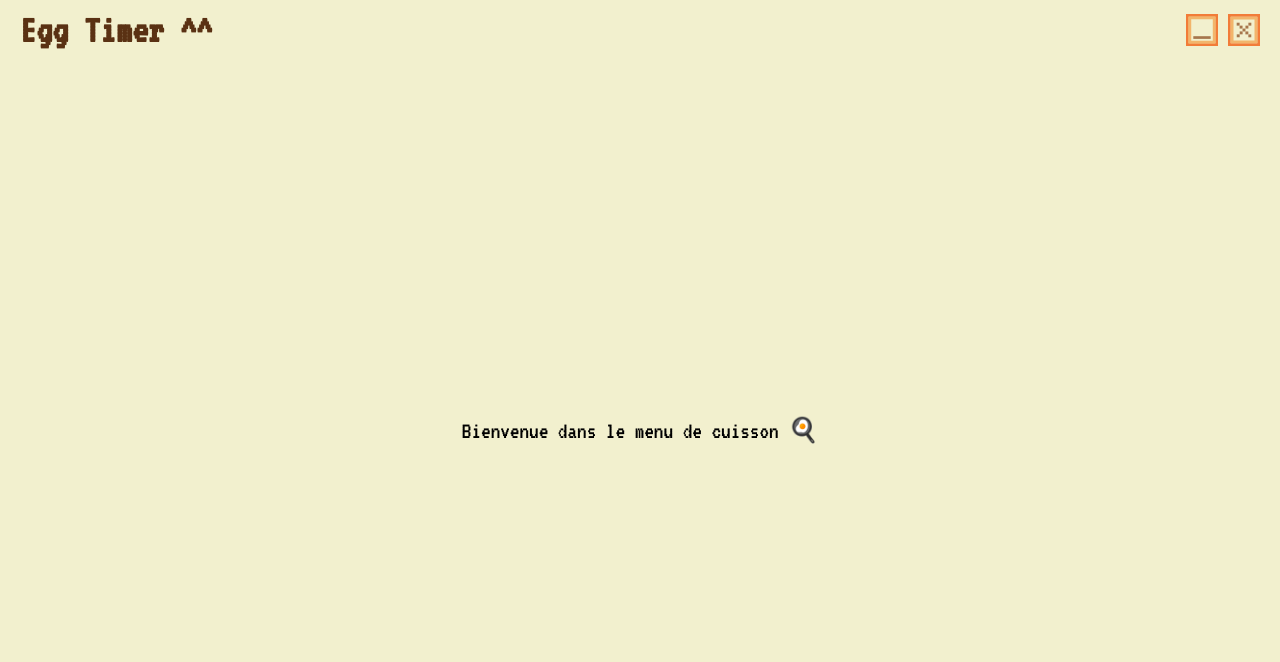
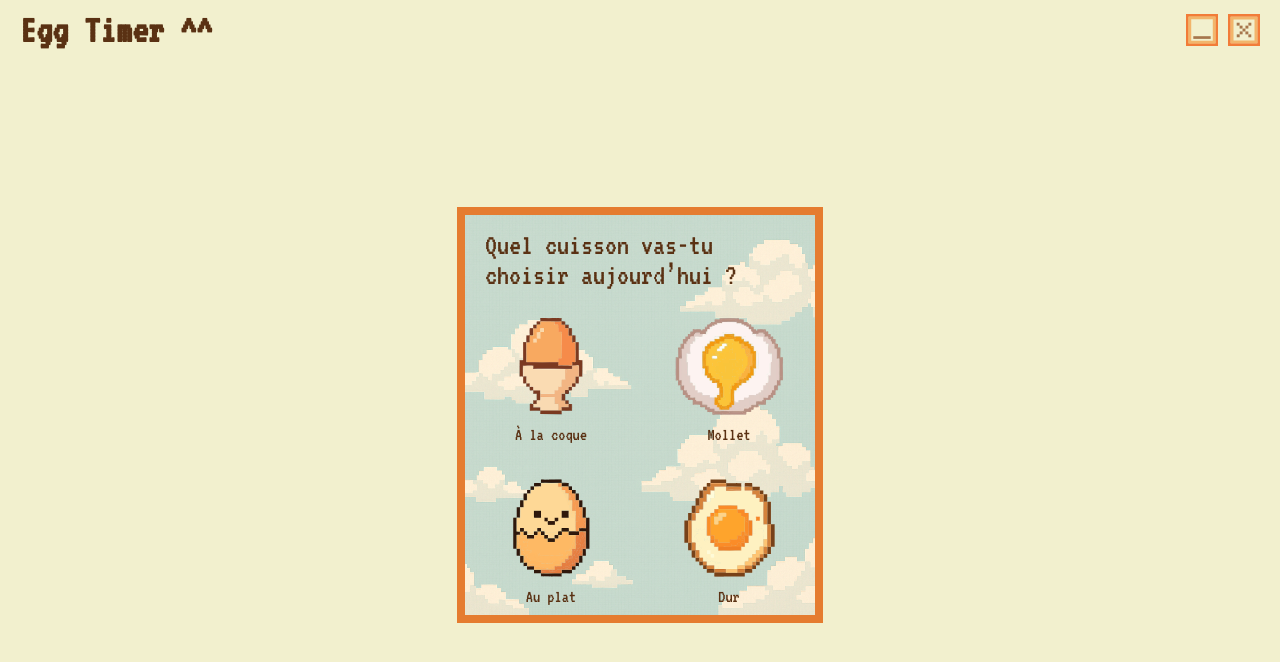
Before and after one commit to jonahpark69/Eggtimer, a website: page src/index.html in a window 1280 px wide. Both pictures are taken after a click on the picture 640 px from the left and 589 px from the top of the page. Drawn offline with Linux system fonts and the light colour scheme.

Commit message:
✨ Finalisation page sélection de cuisson avec animations et effets sonores

```diff
--- a/src/index.html
+++ b/src/index.html
@@ -27,9 +27,33 @@
   </section>
 
 <section id="page-menu" class="page hidden">
-  <p style="font-size: 24px;">Bienvenue dans le menu de cuisson 🍳</p>
+  <div class="menu-wrapper">
+    <img src="../assets/img/img-background-egg-timer.png" alt="Fond" class="menu-background">
+
+    <div class="menu-content">
+      <p class="menu-title">Quel cuisson vas-tu choisir aujourd’hui ?</p>
+
+      <div class="egg-grid">
+        <div class="egg-option rotate-left" id="cuisson-coque">
+          <img src="../assets/svg/Oeuf-a-la-coque.svg" alt="À la coque">
+          <p>À la coque</p>
+        </div>
+        <div class="egg-option rotate-right" id="cuisson-mollet">
+          <img src="../assets/svg/Mollet.svg" alt="Mollet">
+          <p>Mollet</p>
+        </div>
+        <div class="egg-option rotate-left" id="cuisson-plat">
+          <img src="../assets/svg/Dur.svg" alt="Au plat">
+          <p>Au plat</p>
+        </div>
+        <div class="egg-option rotate-right" id="cuisson-dur">
+          <img src="../assets/svg/Au-plat.svg" alt="Dur">
+          <p>Dur</p>
+        </div>
+      </div>
+    </div>
+  </div>
 </section>
-
 
 
 
--- a/src/renderer.js
+++ b/src/renderer.js
@@ -1,3 +1,9 @@
+const eggClickSound = new Audio('../assets/sounds/mixkit-typewriter-soft-click-1125.wav');
+const soundStart = new Audio('../assets/sounds/click-start.wav');
+const soundClose = new Audio('../assets/sounds/click-close.wav');
+const soundMinimize = new Audio('../assets/sounds/click-minimize.wav');
+
+
 window.addEventListener('DOMContentLoaded', () => {
   const btnStart = document.getElementById('btn-start');
   const pageStart = document.getElementById('page-start');
@@ -11,23 +17,47 @@ window.addEventListener('DOMContentLoaded', () => {
   if (btnStart && pageStart && pageMenu) {
     console.log('✅ Tout est prêt. Activation du bouton Start.');
     btnStart.addEventListener('click', () => {
-      pageStart.classList.remove('visible');
-      pageStart.classList.add('hidden');
-      pageMenu.classList.remove('hidden');
-      pageMenu.classList.add('visible');
-    });
+  soundStart.currentTime = 0;
+  soundStart.play();
+
+  pageStart.classList.remove('visible');
+  pageStart.classList.add('hidden');
+  pageMenu.classList.remove('hidden');
+  pageMenu.classList.add('visible');
+});
+
   } else {
     console.warn('⛔ Élément(s) manquant(s) pour le bouton Start');
   }
+
+  // 🥚 Gérer le clic sur chaque option de cuisson
+  const cuissonOptions = document.querySelectorAll('.egg-option');
+
+  cuissonOptions.forEach(option => {
+  option.addEventListener('click', () => {
+    eggClickSound.currentTime = 0; // remet au début
+    eggClickSound.play();
+
+    const type = option.id.replace('cuisson-', '');
+    alert(`Tu as choisi un œuf ${type} !`);
+    // Ici on pourra charger la page timer plus tard
+  });
+});
+
+});
+
+// 🔘 Boutons de fenêtre
+document.getElementById('btn-close')?.addEventListener('click', () => {
+  soundClose.currentTime = 0;
+  soundClose.play();
+
+  window.electronAPI.closeWindow();
 });
 
 
+document.getElementById('btn-minimize')?.addEventListener('click', () => {
+  soundMinimize.currentTime = 0;
+  soundMinimize.play();
 
-// Boutons de fenêtre
-document.getElementById('btn-close').addEventListener('click', () => {
-  window.electronAPI.closeWindow();
-});
-
-document.getElementById('btn-minimize').addEventListener('click', () => {
   window.electronAPI.minimizeWindow();
 });
--- a/src/style.css
+++ b/src/style.css
@@ -27,7 +27,6 @@ body {
   z-index: 10;
 }
 
-
 .slogan {
   font-size: 30px;
   margin-top: 0px;
@@ -35,8 +34,6 @@ body {
   color: #5a3113;
   text-align: center;
 }
-
-
 
 .image-wrapper {
   position: relative;
@@ -52,7 +49,6 @@ body {
   display: block;
   image-rendering: pixelated;
 }
-
 
 .custom-start {
   position: absolute;
@@ -78,9 +74,6 @@ body {
   align-items: center;
   z-index: 100;
 }
-
-
-
 
 .window-buttons {
   display: flex;
@@ -113,3 +106,88 @@ body {
 .page.visible {
   display: flex;
 }
+
+.menu-wrapper {
+  position: relative;
+  width: 350px;
+  height: 400px; /* ou plus si nécessaire */
+  border: 8px solid #e57c30;
+  background-color: #fdf6e3;
+  overflow: hidden;
+  margin-top: -30px;
+}
+
+.menu-background {
+  position: absolute;
+  top: 0;
+  left: 0;
+  width: 100%;
+  height: 100%;
+  object-fit: cover;
+  image-rendering: pixelated;
+}
+
+.menu-content {
+  position: relative;
+  width: 100%;
+  height: 100%;
+  display: flex;
+  flex-direction: column;
+  justify-content: flex-start;
+  align-items: center;
+  padding: 20px;
+  box-sizing: border-box;
+  z-index: 1;
+
+  transform: translateY(-35px); /* ✅ fait tout remonter */
+}
+
+.menu-title {
+  font-size: 30px;
+  color: #5a3113;
+  margin-bottom: 0px; /* ✅ espace entre titre et œufs */
+}
+
+.egg-grid {
+  display: grid;
+  grid-template-columns: repeat(2, 1fr);
+  gap: 28px; /* ✅ plus d’espace entre œufs */
+  justify-items: center;
+}
+
+.egg-option {
+  display: flex;
+  flex-direction: column;
+  align-items: center;
+  cursor: pointer;
+  transition: all 0.2s ease;
+  transform-origin: center;
+}
+
+.egg-option img {
+  width: 150px;
+  height: auto;
+  image-rendering: pixelated;
+  margin-bottom: 6px;
+}
+
+.egg-option p {
+  font-size: 18px;
+  margin: -20px;
+  color: #5a3113;
+}
+
+.egg-option:hover {
+  transform: scale(1.05) rotate(3deg);
+  filter: drop-shadow(0 0 2px #facc15); /* ou autre couleur */
+}
+
+.rotate-left:hover {
+  transform: scale(1.05) rotate(-4deg);
+  filter: drop-shadow(0 0 2px #facc15);
+}
+
+.rotate-right:hover {
+  transform: scale(1.05) rotate(4deg);
+  filter: drop-shadow(0 0 2px #facc15);
+}
```
Also changed, not shown: assets/svg/Au-plat.svg (renamed from assets/svg/Au plat.svg), assets/svg/Oeuf à la coque.svg (deleted), assets/svg/Oeuf-a-la-coque.svg (added), 4 other files.
